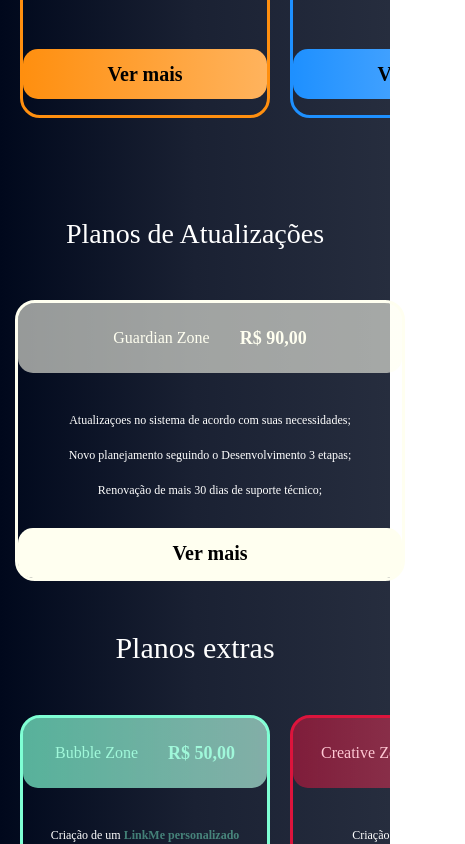
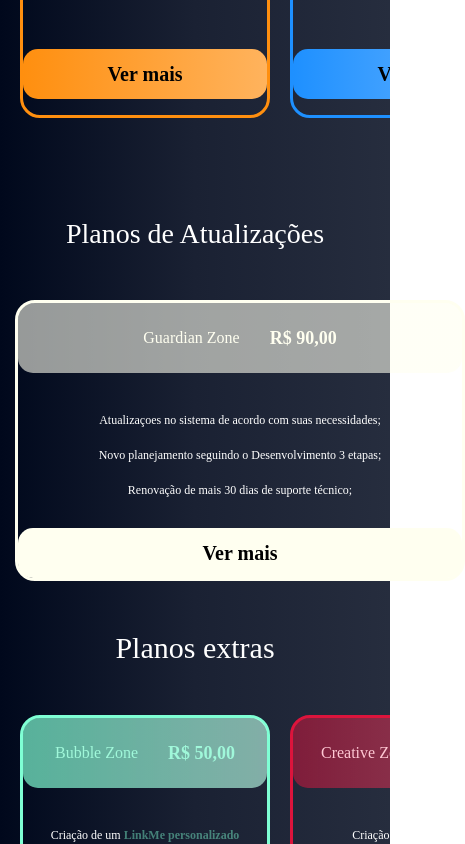
Before and after one commit to DevZoneInnovations/DevZone_web, a React (Create React App) app in the folder devzone/: page / in a window 390 px wide. Shown: the part 2156-3000 px from the top of the page, 465 px wide, since content can reach past the window. Built offline with nearby package versions, Linux system fonts and the light colour scheme; a web font is replaced by a local one.

Commit message:
teste plano gurdian

```diff
--- a/devzone/src/components/PlansUpdate/PlansUpdate.css
+++ b/devzone/src/components/PlansUpdate/PlansUpdate.css
@@ -113,7 +113,7 @@
     margin-left: 15px;
     margin-right: 10px;
     height: 100%;
-    width: 100%;
+    width: 450px;
   }
 
   .titulo-guardian h3 {
```
